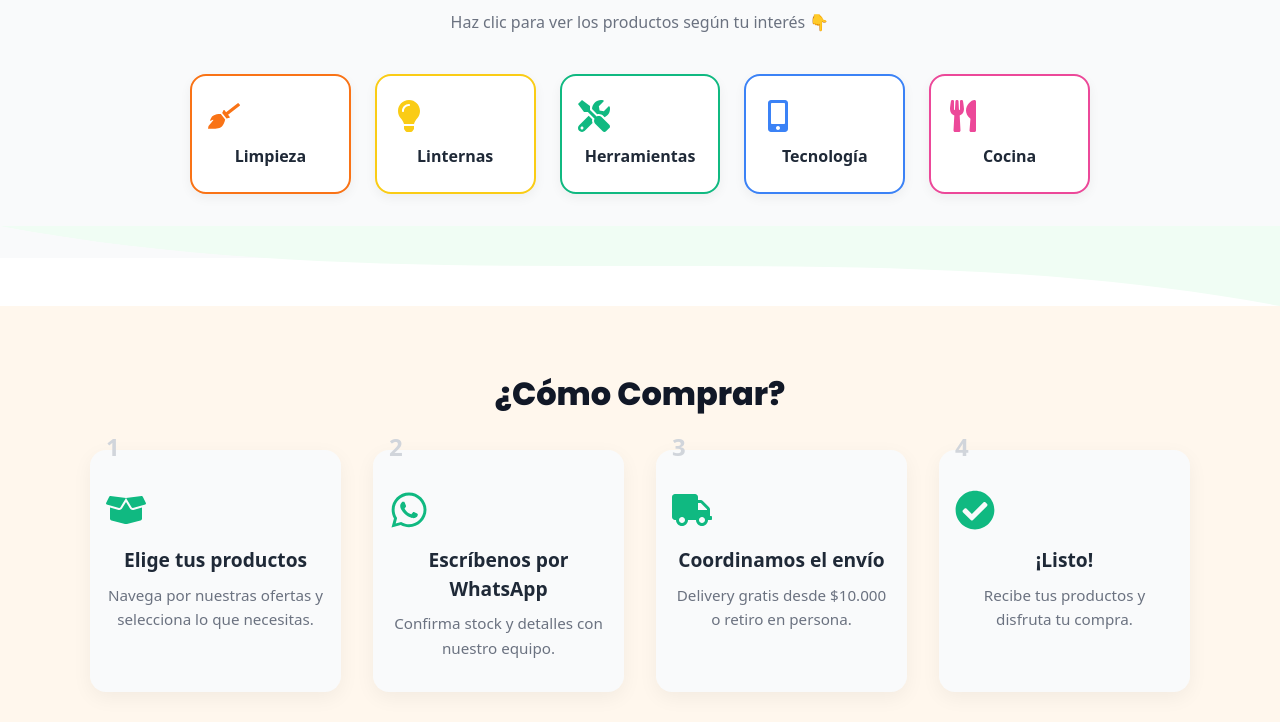
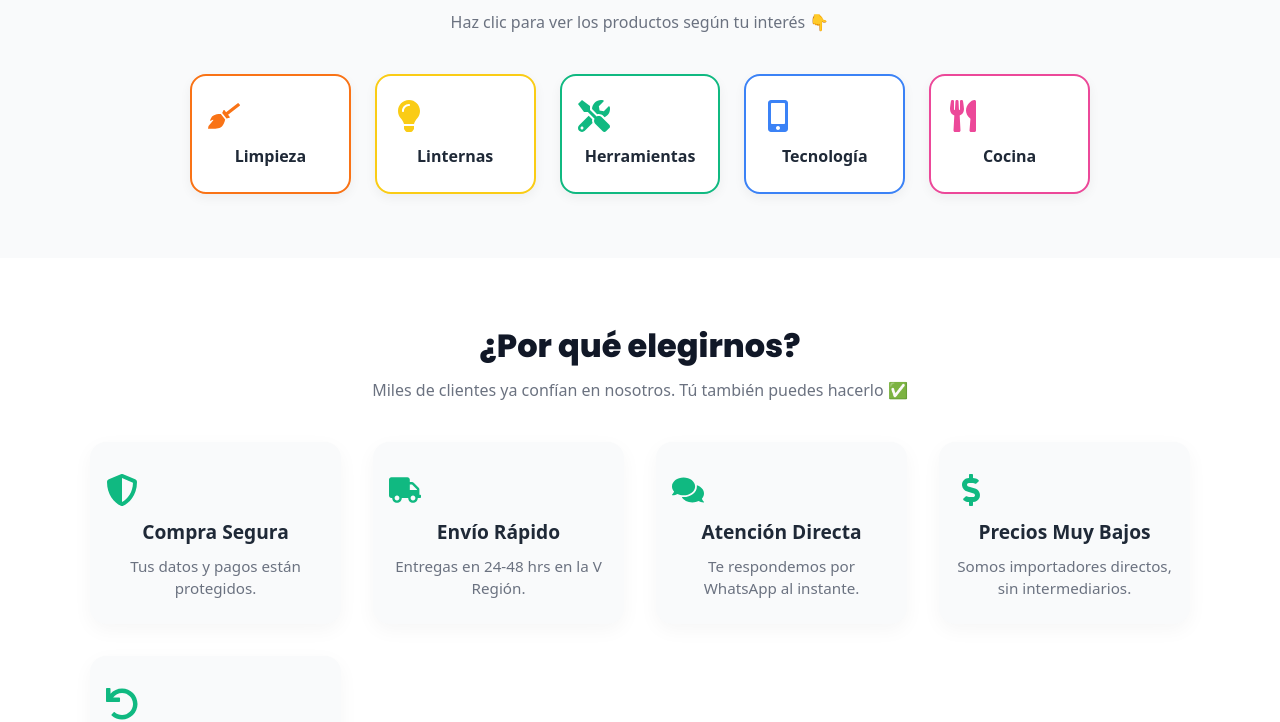
Before and after one commit to Marshelby/todomuybarato, a React (Vite) app: page / in a window 1280 px wide. Shown: the part 2009-2731 px from the top of the page. Built offline with nearby package versions, Linux system fonts and the light colour scheme.

Commit message:
✅ Sección '¿Por qué elegirnos?' integrada entre categorías y cómo comprar

```diff
--- a/src/App.jsx
+++ b/src/App.jsx
@@ -4,6 +4,7 @@ import WaveSeparator from './components/WaveSeparator';
 import Ofertas from './components/Ofertas';
 import WaveSeparatorInvertido from './components/WaveSeparatorInvertido';
 import Categorias from './components/Categorias';
+import PorqueElegirnos from './components/PorqueElegirnos';
 import ComoComprar from './components/ComoComprar';
 import QuienesSomos from './components/QuienesSomos';
 import Testimonios from './components/Testimonios';
@@ -30,6 +31,10 @@ function App() {
         <Categorias />
       </div>
 
+      <div id="beneficios">
+        <PorqueElegirnos />
+      </div>
+
       <WaveSeparator />
 
       <div id="comprar">
--- /dev/null
+++ b/src/components/PorqueElegirnos.css
@@ -0,0 +1,59 @@
+.porque-section {
+  background: #ffffff;
+  padding: 4rem 1.5rem;
+  text-align: center;
+}
+
+.porque-titulo {
+  font-size: 2rem;
+  font-weight: 700;
+  font-family: 'Poppins', sans-serif;
+  margin-bottom: 0.5rem;
+  color: #111827;
+}
+
+.porque-subtitulo {
+  font-size: 1rem;
+  color: #6b7280;
+  margin-bottom: 2.5rem;
+  font-weight: 500;
+}
+
+.porque-grid {
+  display: grid;
+  gap: 2rem;
+  grid-template-columns: repeat(auto-fit, minmax(230px, 1fr));
+  max-width: 1100px;
+  margin: 0 auto;
+}
+
+.porque-card {
+  background-color: #f9fafb;
+  border-radius: 1rem;
+  padding: 2rem 1rem 1.5rem;
+  box-shadow: 0 6px 20px rgba(0, 0, 0, 0.04);
+  transition: transform 0.3s ease;
+}
+
+.porque-card:hover {
+  transform: translateY(-5px);
+}
+
+.porque-icono {
+  font-size: 2rem;
+  color: #10b981;
+  margin-bottom: 0.75rem;
+}
+
+.porque-titulo-item {
+  font-size: 1.2rem;
+  font-weight: 600;
+  color: #1f2937;
+  margin-bottom: 0.5rem;
+}
+
+.porque-descripcion {
+  font-size: 0.95rem;
+  color: #6b7280;
+  line-height: 1.5;
+}
--- /dev/null
+++ b/src/components/PorqueElegirnos.jsx
@@ -0,0 +1,35 @@
+import "./PorqueElegirnos.css";
+import { FaShieldAlt, FaTruck, FaComments, FaDollarSign, FaUndo } from "react-icons/fa";
+
+const beneficios = [
+  {
+    icono: <FaShieldAlt />, titulo: "Compra Segura", descripcion: "Tus datos y pagos están protegidos." },
+  {
+    icono: <FaTruck />, titulo: "Envío Rápido", descripcion: "Entregas en 24-48 hrs en la V Región." },
+  {
+    icono: <FaComments />, titulo: "Atención Directa", descripcion: "Te respondemos por WhatsApp al instante." },
+  {
+    icono: <FaDollarSign />, titulo: "Precios Muy Bajos", descripcion: "Somos importadores directos, sin intermediarios." },
+  {
+    icono: <FaUndo />, titulo: "Garantía de Cambio", descripcion: "Si no te gusta, puedes cambiarlo fácilmente." }
+];
+
+function PorqueElegirnos() {
+  return (
+    <section className="porque-section">
+      <h2 className="porque-titulo">¿Por qué elegirnos?</h2>
+      <p className="porque-subtitulo">Miles de clientes ya confían en nosotros. Tú también puedes hacerlo ✅</p>
+      <div className="porque-grid">
+        {beneficios.map((item, i) => (
+          <div className="porque-card" key={i}>
+            <div className="porque-icono">{item.icono}</div>
+            <h3 className="porque-titulo-item">{item.titulo}</h3>
+            <p className="porque-descripcion">{item.descripcion}</p>
+          </div>
+        ))}
+      </div>
+    </section>
+  );
+}
+
+export default PorqueElegirnos;
```
